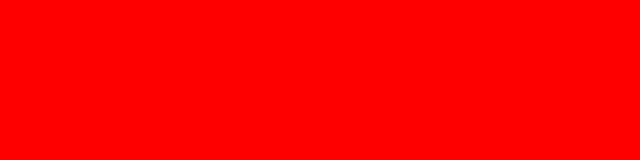
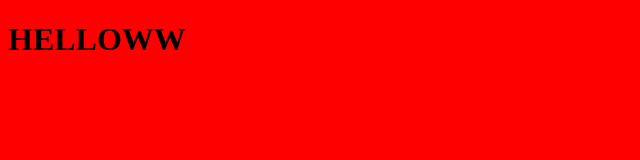
Before and after one commit to Shalev140/test, a plain HTML site: page index.html in a window 1280 px wide. Shown: the whole page, without its empty margins (0-640 px from the left). Drawn offline with Linux system fonts and the light colour scheme.

Commit message:
new change

```diff
--- a/index.html
+++ b/index.html
@@ -12,6 +12,9 @@
     </style>
 </head>
 <body>
+    <h1>
+        HELLOWW
+    </h1>
 
 </body>
 </html>
```
